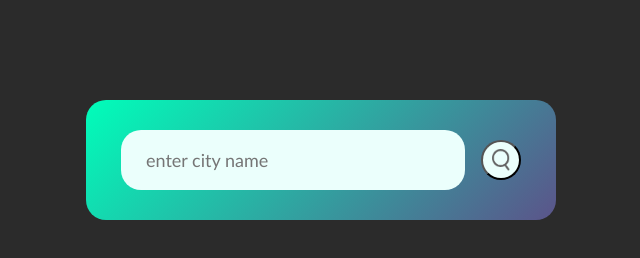
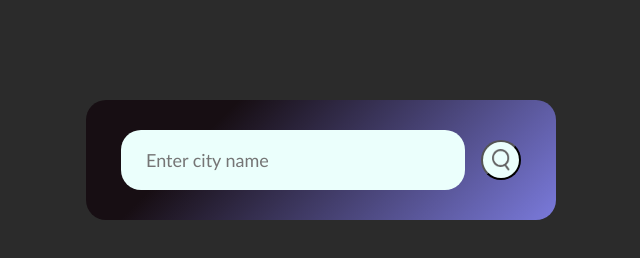
Before and after one commit to baidya45/Weather-App-using-javascript, a plain HTML site: page index.html in a window 1280 px wide. Shown: the whole page, without its empty margins (319-959 px from the left). Drawn offline with Linux system fonts and the light colour scheme.

Commit message:
design changed

```diff
--- a/index.html
+++ b/index.html
@@ -10,7 +10,7 @@
 <body>
     <div class="card">
         <div class="search">
-            <input type="text" placeholder="enter city name" spellcheck="false">
+            <input type="text" placeholder="Enter city name" spellcheck="false">
             <button><img src="images/search.png" alt="search"></button>
         </div>
         <div class="error">
--- a/style.css
+++ b/style.css
@@ -11,7 +11,8 @@ body{
 .card{
     width: 90%;
     max-width: 470px;
-    background:linear-gradient(135deg, #00feba,#5b548a);
+    background-color: #7a7adb;
+    background-image: linear-gradient(315deg, #7a7adb 0%, #170e13 74%);
     color: #fff;
     margin: 100px auto 0;
     border-radius: 20px;
```
